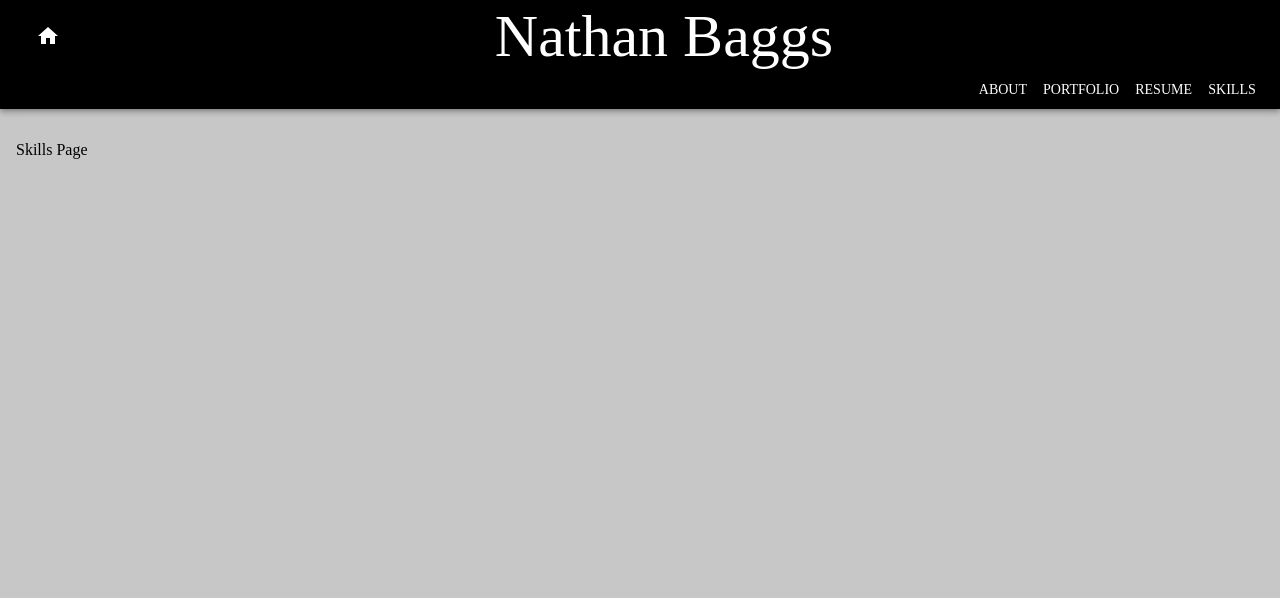
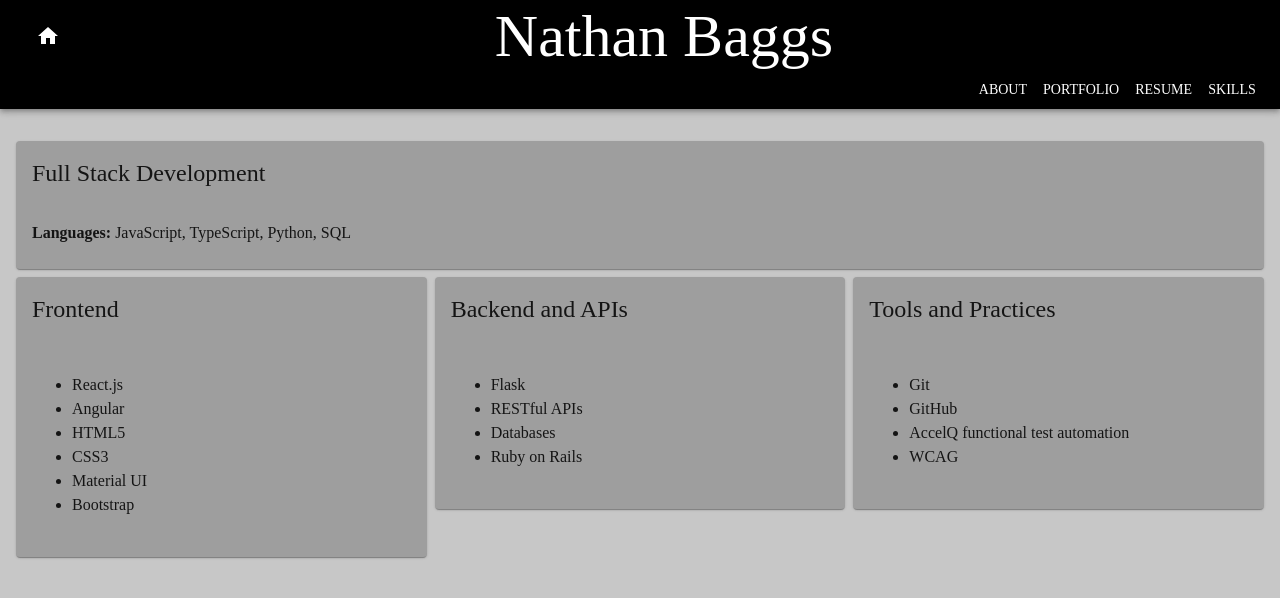
Before and after one commit to 6kbgdb7k85-stack/Portfolio, a React (Vite) app: page /skills in a window 1280 px wide. Shown: the top 598 px of the page. Built offline with nearby package versions, Linux system fonts and the light colour scheme; a web font is replaced by a local one.

Commit message:
skills page complete

```diff
--- a/src/components/SkillsPageComponent.jsx
+++ b/src/components/SkillsPageComponent.jsx
@@ -1,3 +1,57 @@
+import { Card, CardContent, CardHeader, Grid, Typography } from "@mui/material";
+
 export default function SkillsPageComponent(){
-    return <>Skills Page</>
+    return (
+        <Grid container spacing={1}>
+            <Grid size={12}>
+                <Card>
+                    <CardHeader title={"Full Stack Development"}/>
+                    <CardContent>
+                        <Typography variant="body1"><strong>Languages: </strong>JavaScript, TypeScript, Python, SQL</Typography>
+                    </CardContent>
+                </Card>
+            </Grid>
+            <Grid size={4}>
+                <Card>
+                    <CardHeader title={"Frontend"}/>
+                    <CardContent>
+                        <ul>
+                            <li><Typography variant="body1">React.js</Typography></li>
+                            <li><Typography variant="body1">Angular</Typography></li>
+                            <li><Typography variant="body1">HTML5</Typography></li>
+                            <li><Typography variant="body1">CSS3</Typography></li>
+                            <li><Typography variant="body1">Material UI</Typography></li>
+                            <li><Typography variant="body1">Bootstrap</Typography></li>
+                        </ul>
+                    </CardContent>
+                </Card>
+            </Grid>
+            <Grid size={4}>
+                <Card>
+                    <CardHeader title={"Backend and APIs"}/>
+                    <CardContent>
+                        <ul>
+                            <li><Typography variant="body1">Flask</Typography></li>
+                            <li><Typography variant="body1">RESTful APIs</Typography></li>
+                            <li><Typography variant="body1">Databases</Typography></li>
+                            <li><Typography variant="body1">Ruby on Rails</Typography></li>
+                        </ul>
+                    </CardContent>
+                </Card>
+            </Grid>
+            <Grid size={4}>
+                <Card>
+                    <CardHeader title={"Tools and Practices"}/>
+                    <CardContent>
+                        <ul>
+                            <li><Typography variant="body1">Git</Typography></li>
+                            <li><Typography variant="body1">GitHub</Typography></li>
+                            <li><Typography variant="body1">AccelQ functional test automation</Typography></li>
+                            <li><Typography variant="body1">WCAG</Typography></li>
+                        </ul>
+                    </CardContent>
+                </Card>
+            </Grid>
+        </Grid>
+    )
 }
```
